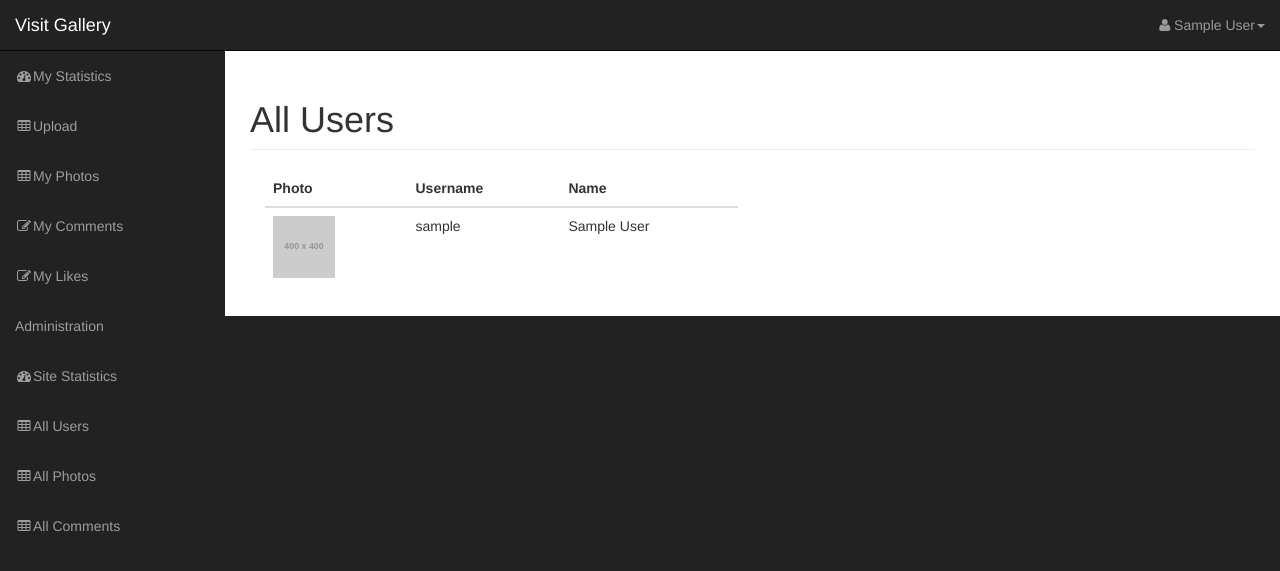
After one commit to MichPound/PHP_OOP_Project, a PHP site: page /admin/all_users.php in a window 1280 px wide. The commit adds this page. Shown: the top 571 px of the page. Run offline with PHP 8.4, Linux system fonts and the light colour scheme; the visitor is signed in with stand-in values (Sample User, id 1); tables that the repository leaves empty or names only in its code hold one stand-in row (values such as "Sample post"); grey boxes labelled with a size stand in for pictures from a placeholder-image service; some libraries are stand-ins or nearby versions.

Commit message:
Registered users can now see private photos, added page of all users viewable by general users

```diff
--- /dev/null
+++ b/admin/all_users.php
@@ -0,0 +1,61 @@
+<?php include("includes/header.php"); ?>
+
+<?php if(!$session->is_signed_in()){redirect("login.php");}?>
+
+<?php $users = User::find_all(); ?>
+
+        <!-- Navigation -->
+        <nav class="navbar navbar-inverse navbar-fixed-top" role="navigation">
+            <!-- Brand and toggle get grouped for better mobile display -->
+            <?php include("includes/top_nav.php"); ?>
+            <!-- Sidebar Menu Items - These collapse to the responsive navigation menu on small screens -->
+            <?php include("includes/side_nav.php"); ?>
+            <!-- /.navbar-collapse -->
+        </nav>
+
+        <div id="page-wrapper">
+
+            <div class="container-fluid">
+
+                <!-- Page Heading -->
+                <div class="row">
+                    <div class="col-lg-12">
+                        <h1 class="page-header">
+                            All Users
+                        </h1>
+
+                        <div class="col-md-6">
+                            <table class="table table-hover">
+                                <thead>
+                                    <tr>
+                                        <th>Photo</th>
+                                        <th>Username</th>
+                                        <th>Name</th>
+                                    </tr>
+                                </thead>
+                                <tbody>
+                                    <?php foreach ($users as $user) : ?>
+                                            <tr class='clickable-row' data-href='../user_public.php?user_id=<?php echo $user->id; ?>' >
+                                                <td><img src="<?php echo $user->image_path_and_placeholder(); ?>" class="admin-user-thumbnail user_image" alt=""></td>
+
+                                                <td> <?php echo $user->username ?> </td>
+
+                                                <td> <?php echo $user->first_name . ' ' . $user->last_name; ?> </td>
+
+                                            </tr>
+                                    <?php endforeach ?>
+                                </tbody>
+                            </table>
+                        </div>
+
+                    </div>
+                </div>
+                <!-- /.row -->
+
+            </div>
+            <!-- /.container-fluid -->
+
+        </div>
+        <!-- /#page-wrapper -->
+
+  <?php include("includes/footer.php"); ?>
--- a/admin/edit_photo.php
+++ b/admin/edit_photo.php
@@ -73,7 +73,7 @@
 
                                 echo "
                                 <div class='form-group'>
-                                    <label>View</label>
+                                    <label>View (Anyone can see public but only other registered users can see private)</label>
                                     <select class='form-control' id='' name='view'>
                                         {$first}
                                         {$second}
--- a/admin/includes/footer.php
+++ b/admin/includes/footer.php
@@ -40,6 +40,14 @@
       }
     </script>
 
+    <script>
+      jQuery(document).ready(function($) {
+      $(".clickable-row").click(function() {
+          window.location = $(this).data("href");
+      });
+      });
+    </script>
+
 </body>
 
 </html>
--- a/admin/includes/side_nav.php
+++ b/admin/includes/side_nav.php
@@ -11,6 +11,9 @@
         </li>
         <li>
             <a href="comments_user.php"><i class="fa fa-fw fa-edit"></i>My Comments</a>
+        </li>
+        <li>
+            <a href="likes_user.php"><i class="fa fa-fw fa-edit"></i>My Likes</a>
         </li>
 
         <?php $user = USER::find_by_id($_SESSION['user_id']); ?>
--- a/admin/includes/top_nav.php
+++ b/admin/includes/top_nav.php
@@ -30,6 +30,10 @@
             </li>
             <li class="divider"></li>
             <li>
+                <a href="all_users.php"><i class="fa fa-fw fa-users"></i> All Users</a>
+            </li>
+            <li class="divider"></li>
+            <li>
                 <a href="logout.php"><i class="fa fa-fw fa-power-off"></i> Log Out</a>
             </li>
         </ul>
--- a/admin/likes_user.php
+++ b/admin/likes_user.php
@@ -57,11 +57,8 @@
                                                     <?php
                                                     $user = User::find_by_id($like->user_id);
                                                     $name = $user->first_name . ' ' . $user->last_name;
-                                                    echo $name;
                                                     ?>
-                                                    <!-- <div class="action_links"> -->
-                                                        <!-- <a href="delete_comment_photo.php?id=<?php echo $comment->id; ?>" class="delete_link">Delete</a> -->
-                                                    <!-- </div> -->
+                                                    <a href="../user_public.php?user_id=<?php echo $user->id; ?>"><?php echo $name; ?></a>
                                                 </td>
                                             </tr>
                                     <?php endforeach ?>
--- a/admin/login.php
+++ b/admin/login.php
@@ -49,7 +49,7 @@ if(isset($_POST['register'])){
             <input type="password" class="form-control" name="password" value="<?php echo htmlentities($password); ?>">
         </div>
         <div class="form-group">
-            <input type="submit" name="submit" value="Submit" class="btn btn-primary">
+            <input type="submit" name="submit" value="Login" class="btn btn-primary">
             <input type="submit" name="register" value="Register" class="btn">
         </div>
     </form>
--- a/admin/upload.php
+++ b/admin/upload.php
@@ -51,7 +51,7 @@
                                         <input type="text" name="title" class="form-control">
                                     </div>
                                     <div class='form-group'>
-                                        <label>View</label>
+                                        <label>View (Anyone can see public but only other registered users can see private)</label>
                                         <select class='form-control' id='' name='view'>
                                             <option value=0>Public</option>
                                             <option value=1>Private</option>
--- a/admin/users.php
+++ b/admin/users.php
@@ -47,7 +47,7 @@
                                 </thead>
                                 <tbody>
                                     <?php foreach ($users as $user) : ?>
-                                            <tr>
+                                    <tr class='clickable-row' data-href='../user_public.php?user_id=<?php echo $user->id; ?>' >
                                         <td><?php echo $user->id ?></td>
                                         <td><img src="<?php echo $user->image_path_and_placeholder(); ?>" class="admin-user-thumbnail user_image" alt=""></td>
 
--- a/user_public.php
+++ b/user_public.php
@@ -7,6 +7,9 @@ if ($user = User::find_by_id($_GET['user_id'])) {
     $sql = "SELECT * FROM photos WHERE user_id= ";
     $sql .= $database->escape_string($_GET['user_id']);
     $sql .= " AND view=0";
+    if($session->is_signed_in()){
+        $sql .= " OR view=1";
+    }
 
     $photos = Photo::find_by_query($sql);
 }
```
Also changed, not shown: index.php (+8 -1 lines). Lines whose indentation alone changed are shown as unchanged.
